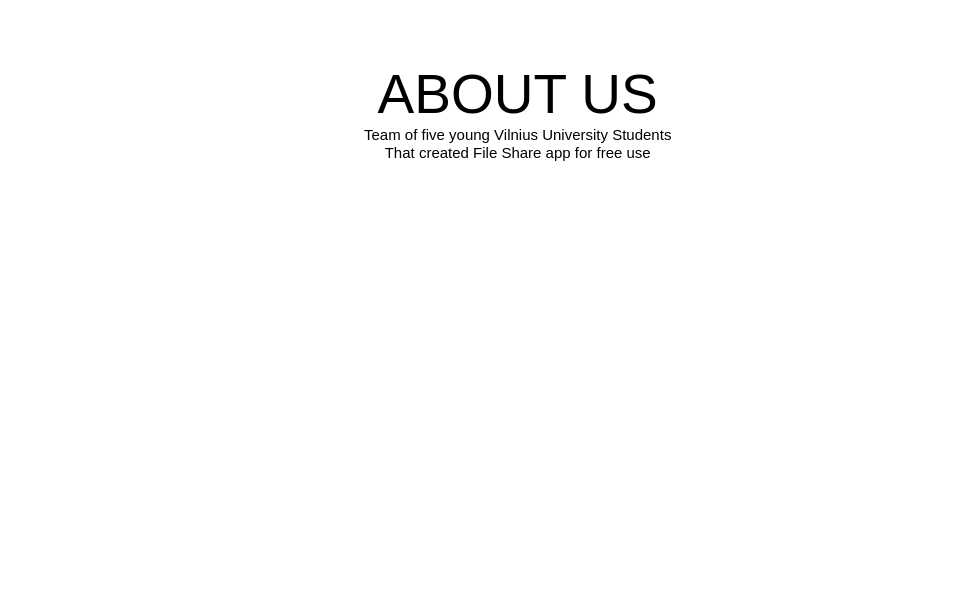
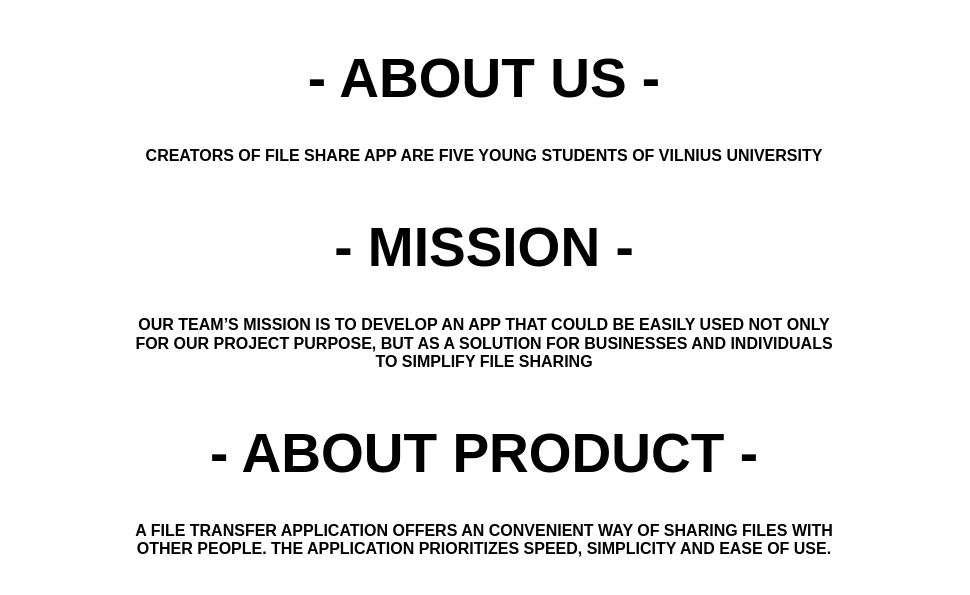
Before and after one commit to Strazdonis/file-share, an Electron app: page about.html in a window 1200 px wide. Shown: the part 97-692 px from the top of the page, without its empty margins (116-1086 px from the left). Drawn offline with Linux system fonts and the light colour scheme.

Commit message:
Updated about page

```diff
--- a/about.html
+++ b/about.html
@@ -29,9 +29,21 @@
     </nav>
 
     <div class="about-position">
-        <div class="help-text">ABOUT US</div>
-        <div class="problem-text">Team of five young Vilnius University Students</div>
-        <div class="problem-text">That created File Share app for free use</div>
+        <div class="about-container">
+            <h1 class="help-text">- ABOUT US -</h1>
+            <p>Creators of File Share App are five young students of Vilnius University</p>
+        </div>
+        <div class="about-container">
+            <h1 class="help-text">- MISSION -</h1>
+            <p>Our team’s mission is to develop an app that could be easily used not only for our project purpose, but as a
+                solution for businesses and individuals to simplify file sharing</p>
+        </div>
+        <div class="about-container">
+            <h1 class="help-text">- ABOUT PRODUCT -</h1>
+            <p>A file transfer application offers an convenient way of sharing files with other people. The application
+                prioritizes speed, simplicity and ease of use.</p>
+        </div>
+
     </div>
 
 
--- a/browser/css/styles.css
+++ b/browser/css/styles.css
@@ -34,7 +34,7 @@
   font-size: 1.5em;
 }
 
-.preview_text  {
+.preview_text {
   font-size: 2em;
   margin: 0;
   position: absolute;
@@ -42,7 +42,8 @@
   left: 50%;
   transform: translate(-50%, -50%);
 }
-.upload_text, .download_text {
+.upload_text,
+.download_text {
   font-size: 2em;
   margin: 0;
   position: absolute;
@@ -51,7 +52,7 @@
   transform: translate(-50%, -50%);
 }
 
-.upload_text:hover{
+.upload_text:hover {
   font-size: 2.1em;
 }
 
@@ -76,7 +77,7 @@
 #logo {
   font-size: 2.5em;
   padding: 10px;
-  left:0px;
+  left: 0px;
   font-weight: bold;
 }
 
@@ -122,7 +123,6 @@
   height: 73px;
 }
 
-
 #download-img {
   height: 70px;
   margin-top: 8%;
@@ -130,39 +130,45 @@
 
 #sync-img {
   height: 50px;
-  float:left;
+  float: left;
   margin-top: 20px;
   margin-left: -15px;
 }
-.orange{
-  color:#F7B93B;
+.orange {
+  color: #f7b93b;
 }
-.help-position{
+.help-position {
   position: absolute;
-  top:20%;
+  top: 20%;
   left: 45%;
-
 }
-.help-text{
+.help-text {
   font-size: 55px;
   text-align: center;
   font-family: "Montserrat", sans-serif;
-  margin-top: 0%;
+  margin-top: 7%;
+  padding: 0;
 }
-.problem-text{
+
+.about-container p {
+  text-transform: uppercase;
+  font-weight: bold;
+}
+
+.problem-text {
   text-align: center;
   font-size: 15px;
 }
 
-.about-position{
+.about-position {
   position: absolute;
-  top:20%;
-  left: 40%;
+  margin-left: 20%;
+  margin-right: 20%;
+  text-align: center;
 }
-.qa-position{
-
+.qa-position {
   font-size: 35px;
   position: absolute;
   top: 40%;
-   left:12%;
+  left: 12%;
 }
```
Lines whose indentation alone changed are shown as unchanged.
